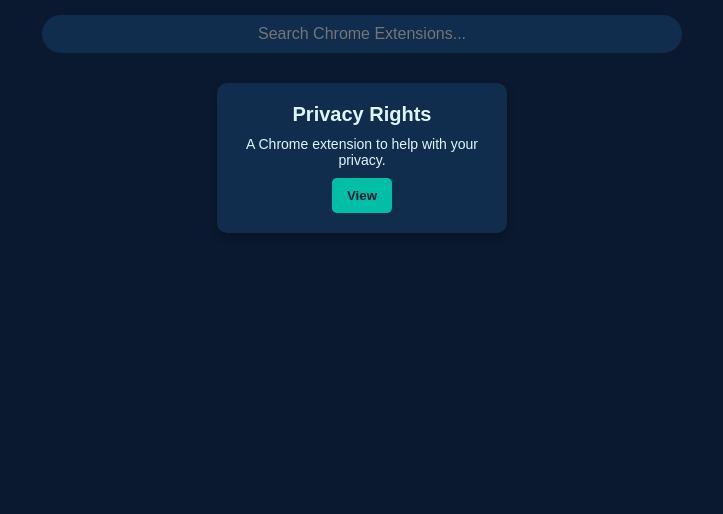
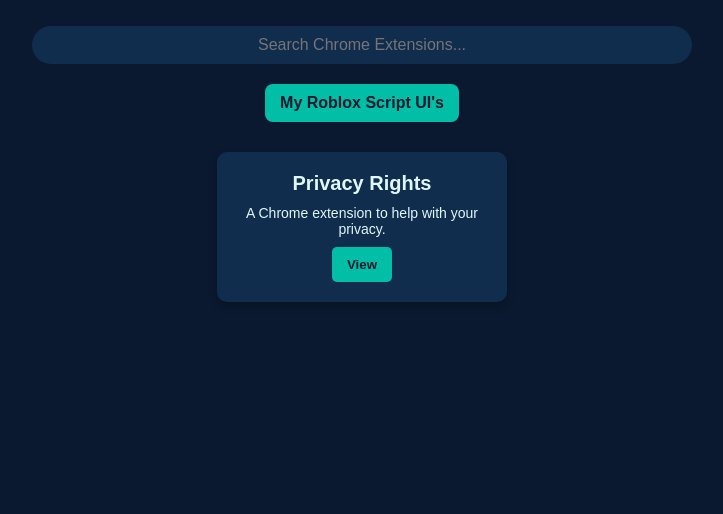
Before and after one commit to silentalex1/alex-ui-store, a plain HTML site: page index.html in a window 1280 px wide. Shown: the part 286-800 px from the top of the page, without its empty margins (278-1001 px from the left). Drawn offline with Linux system fonts and the light colour scheme.

Commit message:
Update index.html

```diff
--- a/index.html
+++ b/index.html
@@ -3,7 +3,7 @@
 <head>
     <meta charset="UTF-8">
     <meta name="viewport" content="width=device-width, initial-scale=1.0">
-    <title>Alex Ui's</title>
+    <title>Alex UI's Place</title>
     <style>
         body {
             background-color: #0A192F;
@@ -20,7 +20,8 @@
             margin-top: 20px;
             width: 50%;
             display: flex;
-            justify-content: center;
+            flex-direction: column;
+            align-items: center;
         }
         .search-bar {
             width: 100%;
@@ -32,6 +33,23 @@
             background-color: #112D4E;
             color: #E0F7FA;
             outline: none;
+        }
+        .tabs-container {
+            display: flex;
+            gap: 15px;
+            margin-top: 20px;
+        }
+        .tab {
+            background-color: #00BFA6;
+            padding: 10px 15px;
+            border-radius: 8px;
+            cursor: pointer;
+            font-weight: bold;
+            transition: 0.3s;
+            color: #0A192F;
+        }
+        .tab:hover {
+            background-color: #008573;
         }
         .extensions-container {
             margin-top: 30px;
@@ -67,13 +85,25 @@
         .view-button:hover {
             background-color: #008573;
         }
+        .hidden {
+            display: none;
+        }
     </style>
+    <script>
+        function showCategory(category) {
+            document.getElementById('extensions-container').classList.add('hidden');
+        }
+    </script>
 </head>
 <body>
+    <h1>Alex UI's Place</h1>
     <div class="search-container">
         <input type="text" class="search-bar" placeholder="Search Chrome Extensions...">
+        <div class="tabs-container">
+            <div class="tab" onclick="showCategory('roblox-ui')">My Roblox Script UI's</div>
+        </div>
     </div>
-    <div class="extensions-container">
+    <div id="extensions-container" class="extensions-container">
         <div class="extension-box">
             <div class="extension-title">Privacy Rights</div>
             <div class="extension-description">A Chrome extension to help with your privacy.</div>
```
